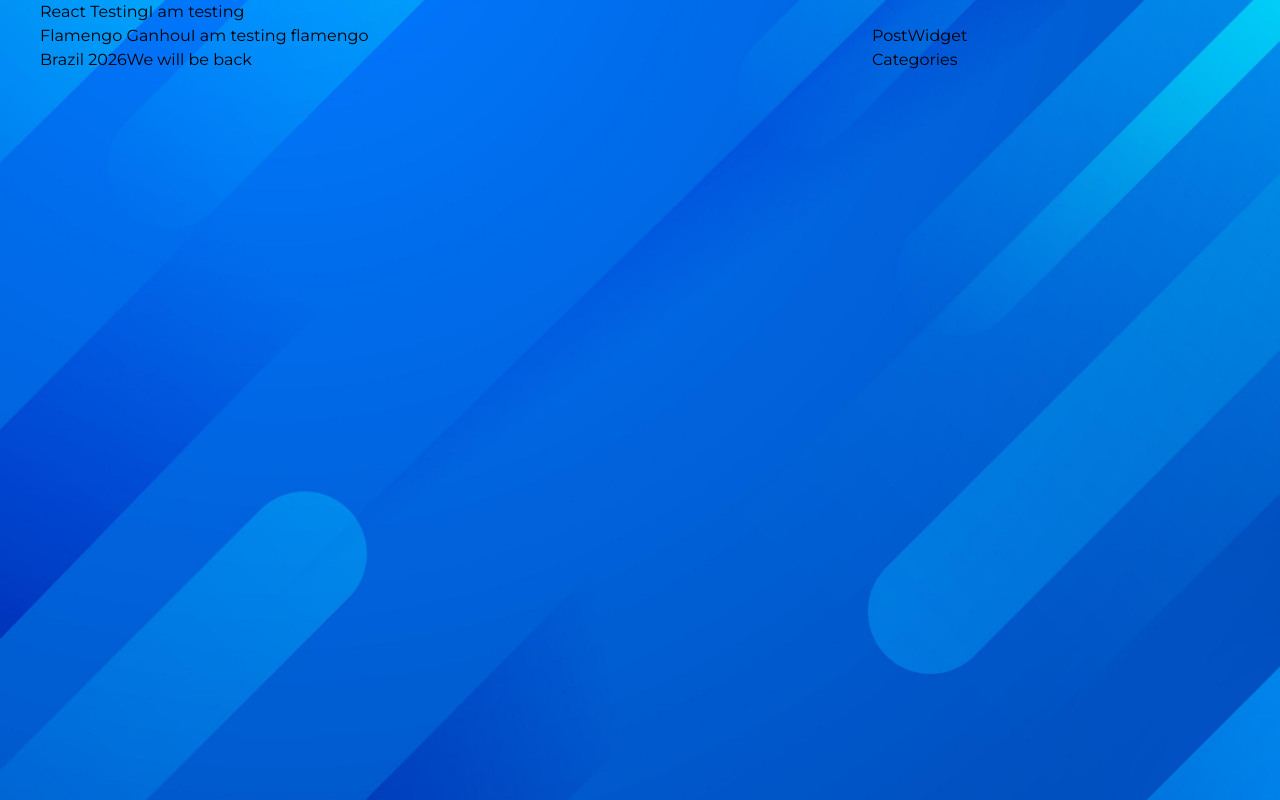
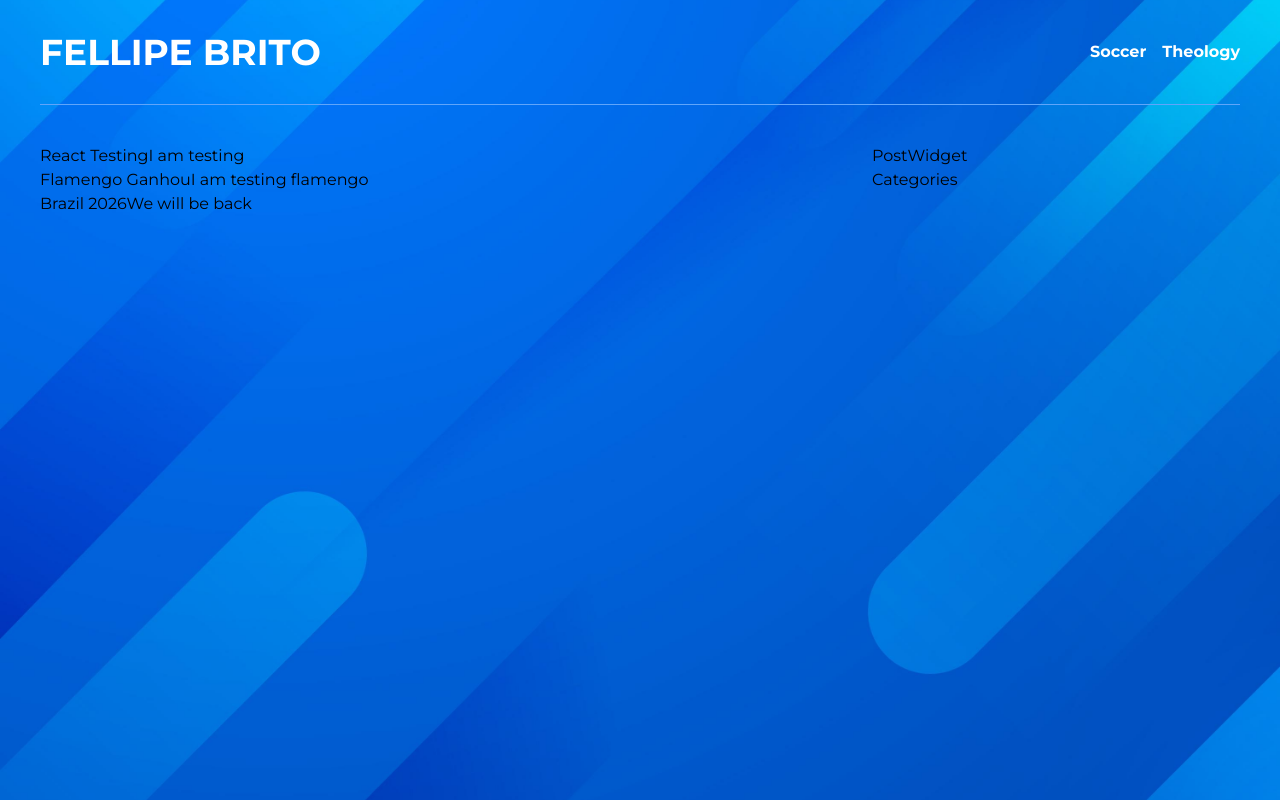
Before and after one commit to fellipebrito/_fellipebrito.com, a Next.js app: page / in a window 1280 px wide. Built offline with nearby package versions, Linux system fonts and the light colour scheme.

Commit message:
Header is done

```diff
--- /dev/null
+++ b/components/Header.tsx
@@ -0,0 +1,32 @@
+import React, { useContext } from 'react'
+
+import Link from 'next/link'
+
+const categories = [{ name: 'Theology', slug: 'theology' }, { name: 'Soccer', slug: 'soccer' }]
+
+const Header = () => {
+    return (
+        <div className='container mx-auto px-10 mb-8'>
+            <div className='border-b w-full inline-block border-blue-400 py-8'>
+                <div className='md:float-left block'>
+                    <Link href="/">
+                        <span className='cursor-pointer font-bold text-4xl text-white'>
+                            FELLIPE BRITO
+                        </span>
+                    </Link>
+                </div>
+                <div className='hidden md:float-left md:contents'>
+                    {categories.map((category) => (
+                        <Link key={category.slug} href={`/category/${category.slug}`}>
+                            <span className='md:float-right mt-2 align-middle text-white ml-4 font-semibold cursor-pointer'>
+                                {category.name}
+                            </span>
+                        </Link>
+                    ))}
+                </div>
+            </div>
+        </div>
+    )
+}
+
+export default Header
--- /dev/null
+++ b/components/Layout.tsx
@@ -0,0 +1,13 @@
+import React from 'react'
+import { Header } from './';
+
+const Layout = ({ children }) => {
+    return (
+        <>
+            <Header />
+            {children}
+        </>
+    )
+}
+
+export default Layout
--- a/components/index.js
+++ b/components/index.js
@@ -1,3 +1,5 @@
 export { default as PostCard } from './PostCard';
 export { default as Categories } from './Categories';
 export { default as PostWidget } from './PostWidget';
+export { default as Header } from './Header';
+export { default as Layout } from './Layout';
--- a/pages/_app.tsx
+++ b/pages/_app.tsx
@@ -1,8 +1,15 @@
+import React, { useEffect, useState } from 'react';
+import { Layout } from '../components';
+
 import '../styles/globals.scss'
 import type { AppProps } from 'next/app'
 
 function MyApp({ Component, pageProps }: AppProps) {
-  return <Component {...pageProps} />
+  return (
+    <Layout>
+      <Component {...pageProps} />
+    </Layout>
+  )
 }
 
 export default MyApp
```
